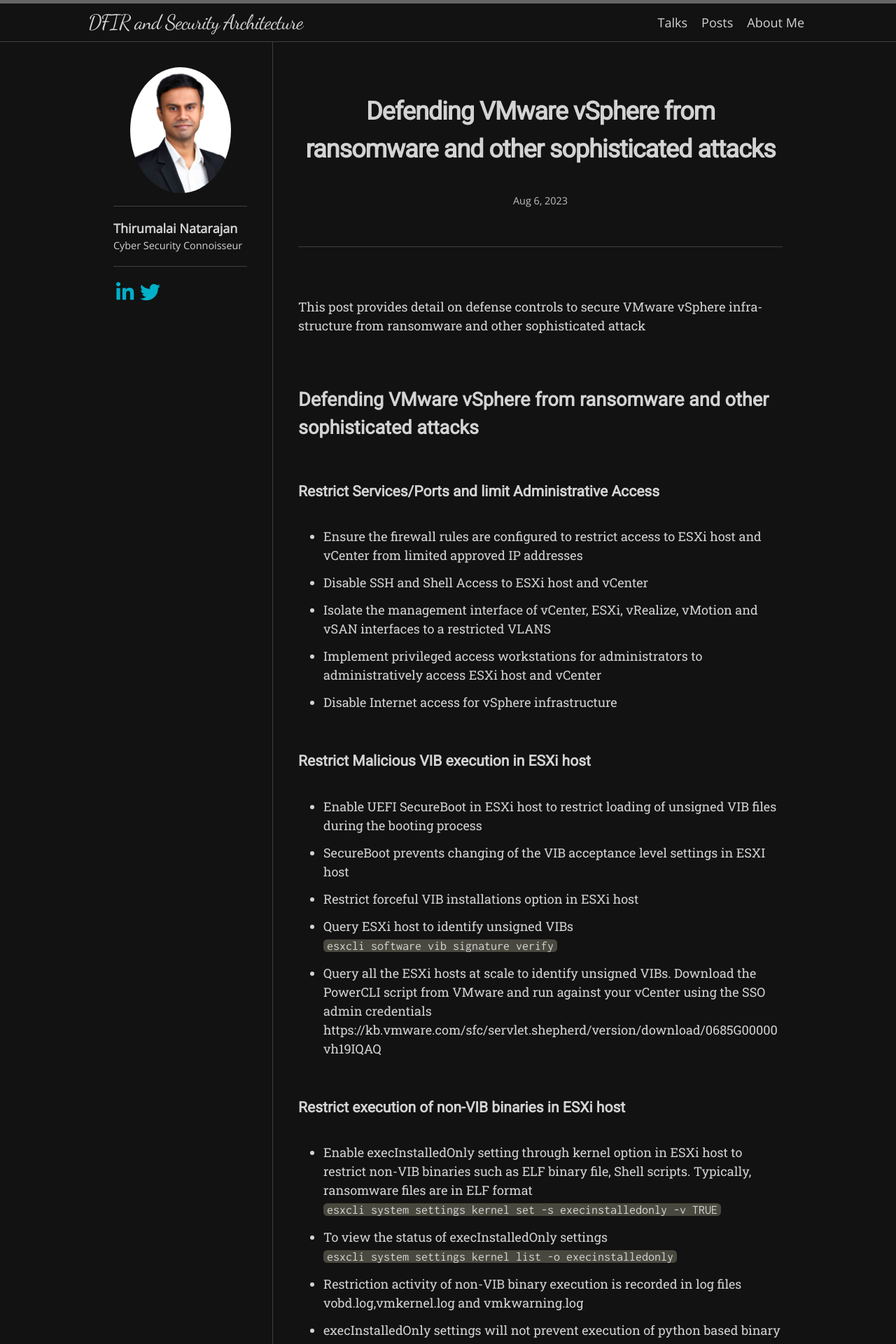
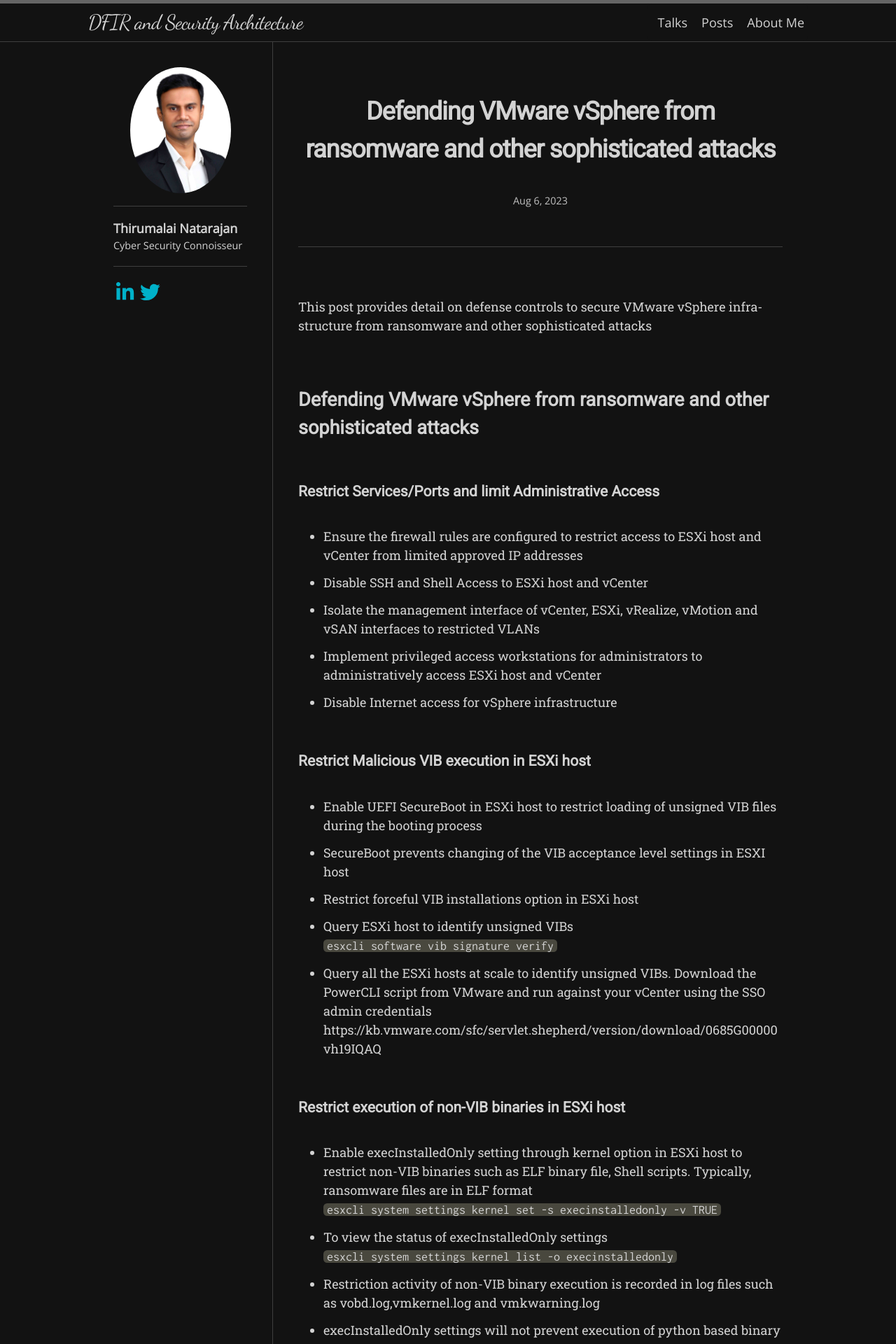
Before and after one commit to Th1ru-M/th1ru-m.github.io, a Jekyll site: the page built from _posts/2023-08-08-vSphereDefense.md, in a window 1280 px wide. Shown: the top 1920 px of the page at 70% size. Built offline with Jekyll 4.4.1, drawn with Linux system fonts in a browser that asks for light colours; nearby versions of some CDN libraries; some web fonts are replaced; some of the changed text lies outside the part shown.

Commit message:
Update 2023-08-08-vSphereDefense.md

```diff
--- a/_posts/2023-08-08-vSphereDefense.md
+++ b/_posts/2023-08-08-vSphereDefense.md
@@ -4,7 +4,7 @@ classes: wide
 title:  "Defending VMware vSphere from ransomware and other sophisticated attacks"
 date:   2023-08-07 03:00:00 +0800
 ---
-This post provides detail on defense controls to secure VMware vSphere infrastructure from ransomware and other sophisticated attack
+This post provides detail on defense controls to secure VMware vSphere infrastructure from ransomware and other sophisticated attacks
 
 
 ## Defending VMware vSphere from ransomware and other sophisticated attacks
@@ -13,7 +13,7 @@ This post provides detail on defense controls to secure VMware vSphere infrastru
 
 - Ensure the firewall rules are configured to restrict access to ESXi host and vCenter from limited approved IP addresses
 - Disable SSH and Shell Access to ESXi host and vCenter
-- Isolate the management interface of vCenter, ESXi, vRealize, vMotion and vSAN interfaces to a restricted VLANS
+- Isolate the management interface of vCenter, ESXi, vRealize, vMotion and vSAN interfaces to  restricted VLANs
 - Implement privileged access workstations for administrators to administratively access ESXi host and vCenter
 - Disable Internet access for vSphere infrastructure
 
@@ -33,14 +33,14 @@ This post provides detail on defense controls to secure VMware vSphere infrastru
   `esxcli system settings kernel set -s execinstalledonly -v TRUE`
 - To view the status of execInstalledOnly settings
   `esxcli system settings kernel list -o execinstalledonly`
-- Restriction activity of non-VIB binary execution is recorded in log files vobd.log,vmkernel.log and vmkwarning.log
+- Restriction activity of non-VIB binary execution is recorded in log files such as vobd.log,vmkernel.log and vmkwarning.log
 - execInstalledOnly settings will not prevent execution of python based binary file. Python based ransomware or malicious files can circumvent this control
 - From ESXi 8.x onwards, execInstalledOnly settings need to be enabled through kernel and runtime option
-- execInstalledOnly settings in runtime option is enabled by default, but can be disabled without a reboot
+- execInstalledOnly settings in runtime option is enabled by default, but can be disabled without a ESXi reboot
 
 ### Enable Trusted Platform Module (TPM) in ESXi host
 
-- In vSphere 7.0U2 and newer, the archived on-disk ESXi configuration file is encrypted and protected from tamper. As a result, attackers cannot read or alter this file, even if they have physical access to the ESXi host's storage
+- In vSphere 7.0U2 and newer, the archived on-disk ESXi configuration file is encrypted and protected from tamper. As a result, TA cannot read or alter this file, even if they have  access to the ESXi host's storage
 - ESXi host use Trusted Platform Module(TPM) or Key Derivation Function (KDF) to encrypt configuration file
 - TPM 2.0 chip manages the encryption key and seals the configurations
 - TPM can use Platform Configuration Register (PCR) measurements to implement policies that restrict unauthorized access to sensitive data
@@ -78,7 +78,7 @@ This post provides detail on defense controls to secure VMware vSphere infrastru
 ![vCenter_logs](/image/esxi/vcenterlogs.JPG)
 - Implement robust and secure backup solutions
 - Implement Immutable backups(write once and read many) in an air gapped network to avoid backup file encryptions or deletions
-- Perform multi factor authentication to access backup files
+- Perform multi-factor authentication to access backup files
 
 ### Restrict VIX API Guest Operations
 
```
Also changed, not shown: other parts of _posts/2023-08-08-vSphereDefense.md (+7 -7 lines).
